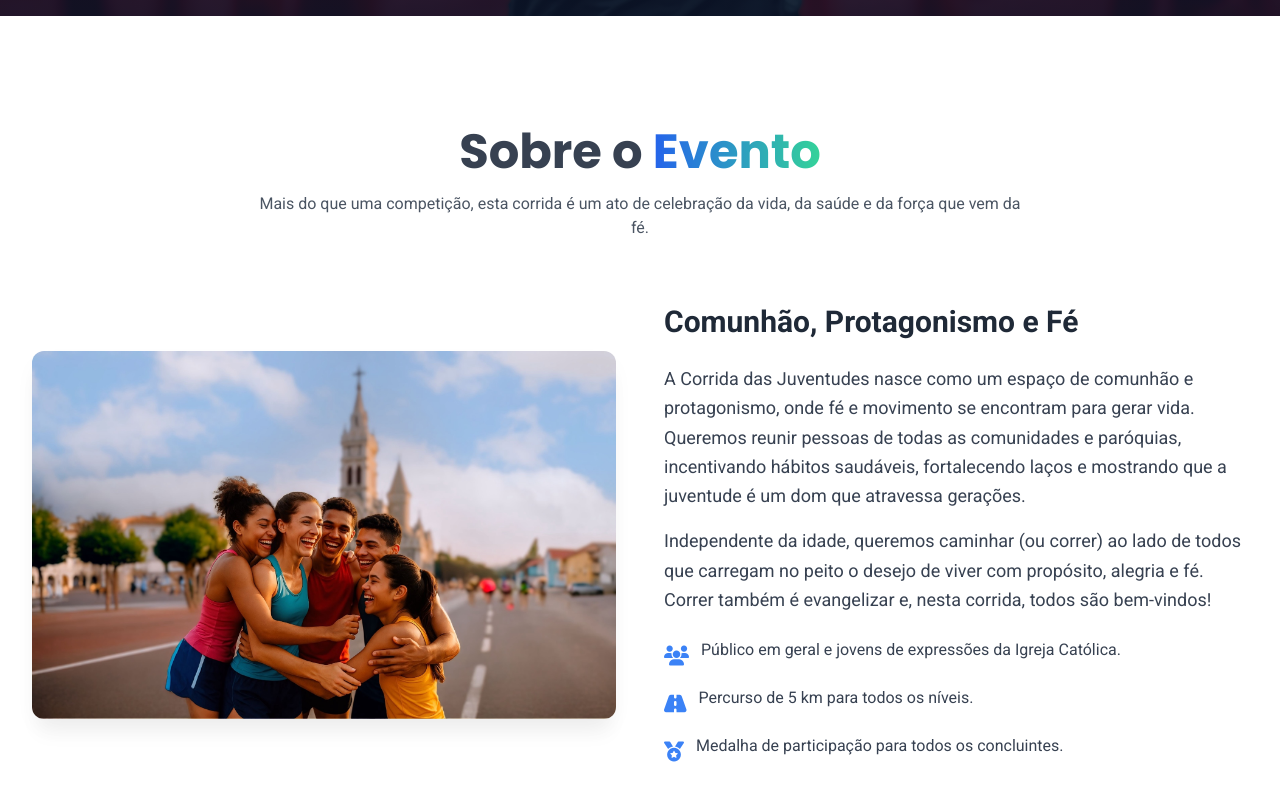
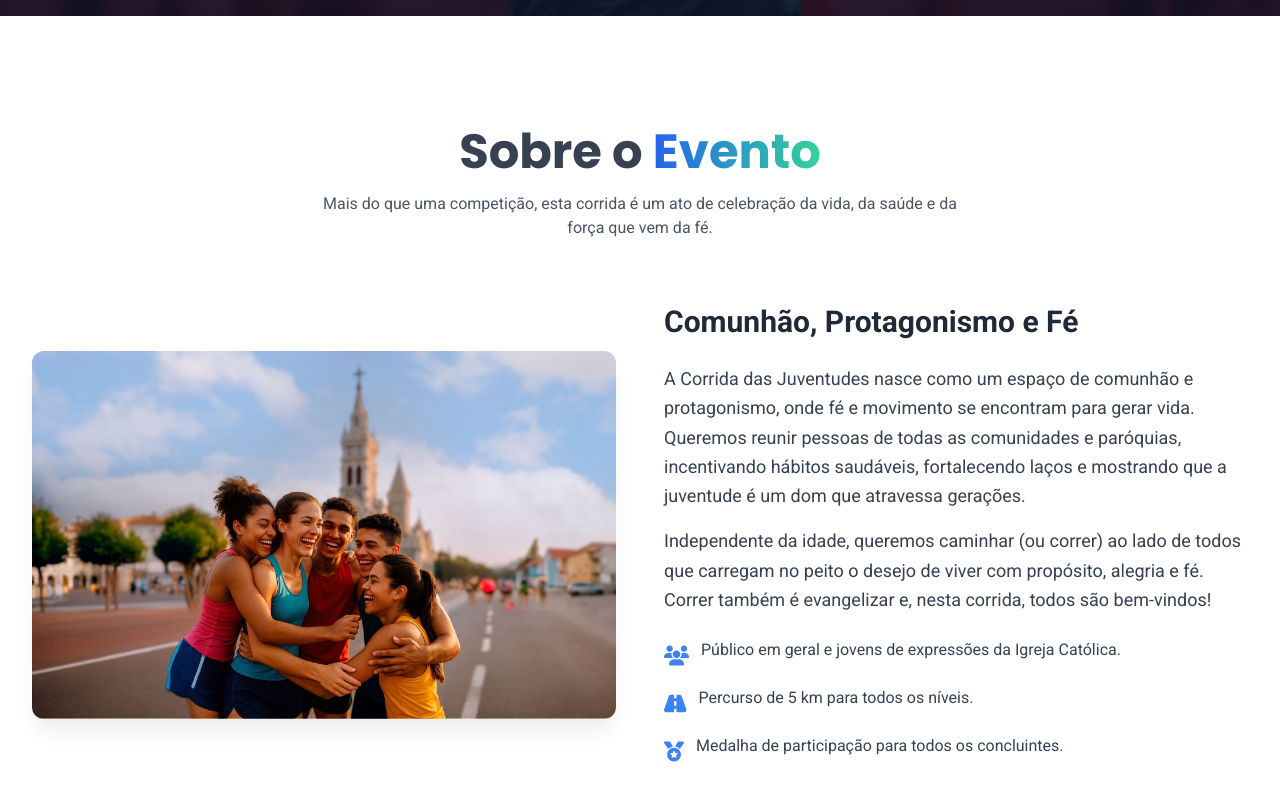
Before and after one commit to zapyeradmin/corrida-das-juventudes, a React (Vite) app: page / in a window 1280 px wide. Shown: the part 784-1584 px from the top of the page. Built offline with nearby package versions, Linux system fonts and the light colour scheme.

Commit message:
Visual edit in Lovable
Edited UI in Lovable

```diff
--- a/src/components/sections/AboutSection.tsx
+++ b/src/components/sections/AboutSection.tsx
@@ -4,7 +4,7 @@ export const AboutSection = () => {
         <h2 className="section-title text-4xl md:text-5xl font-bold text-center mb-4">
           Sobre o <span className="gradient-text">Evento</span>
         </h2>
-        <p className="text-center text-gray-600 mb-16 max-w-3xl mx-auto">
+        <p className="text-center text-gray-600 mb-16 max-w-3xl mx-auto py-0 px-[56px]">
           Mais do que uma competição, esta corrida é um ato de celebração da vida, da saúde e da força que vem da fé.
         </p>
         <div className="grid lg:grid-cols-2 gap-12 items-center">
```
